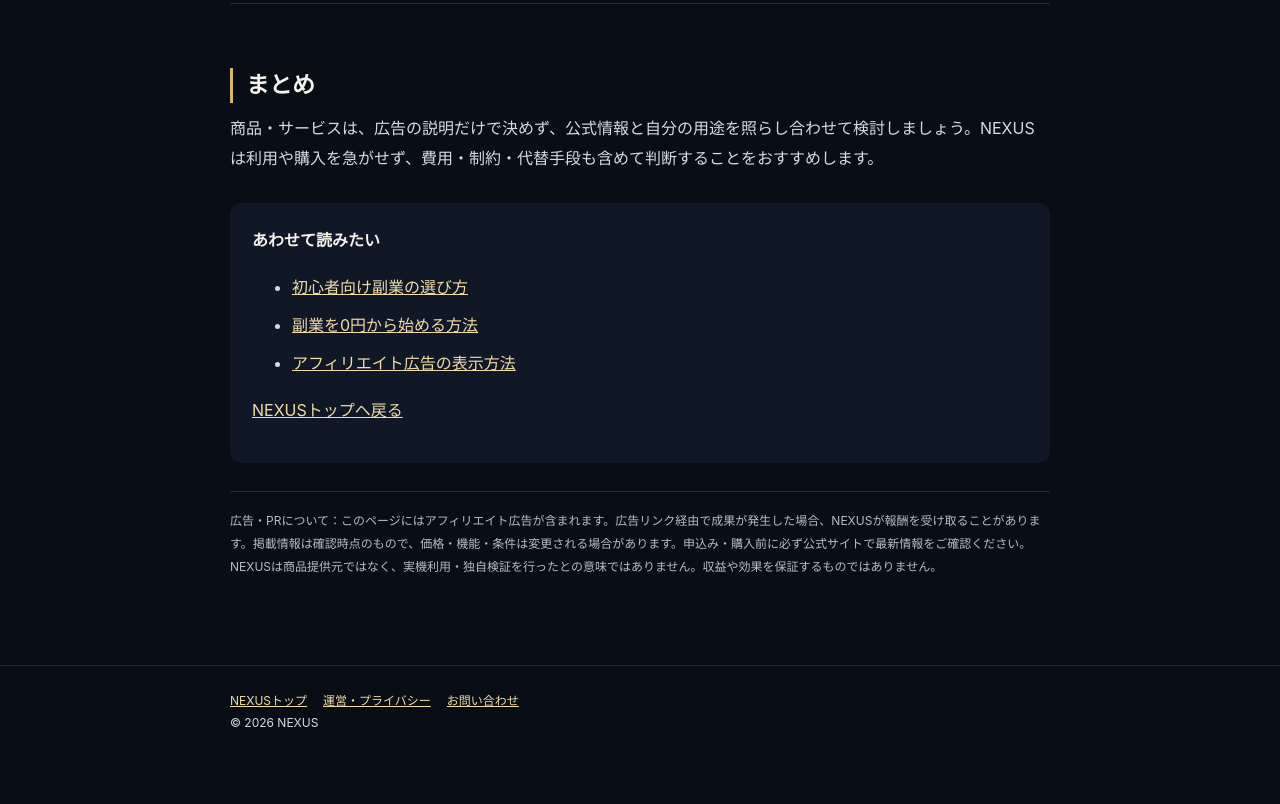
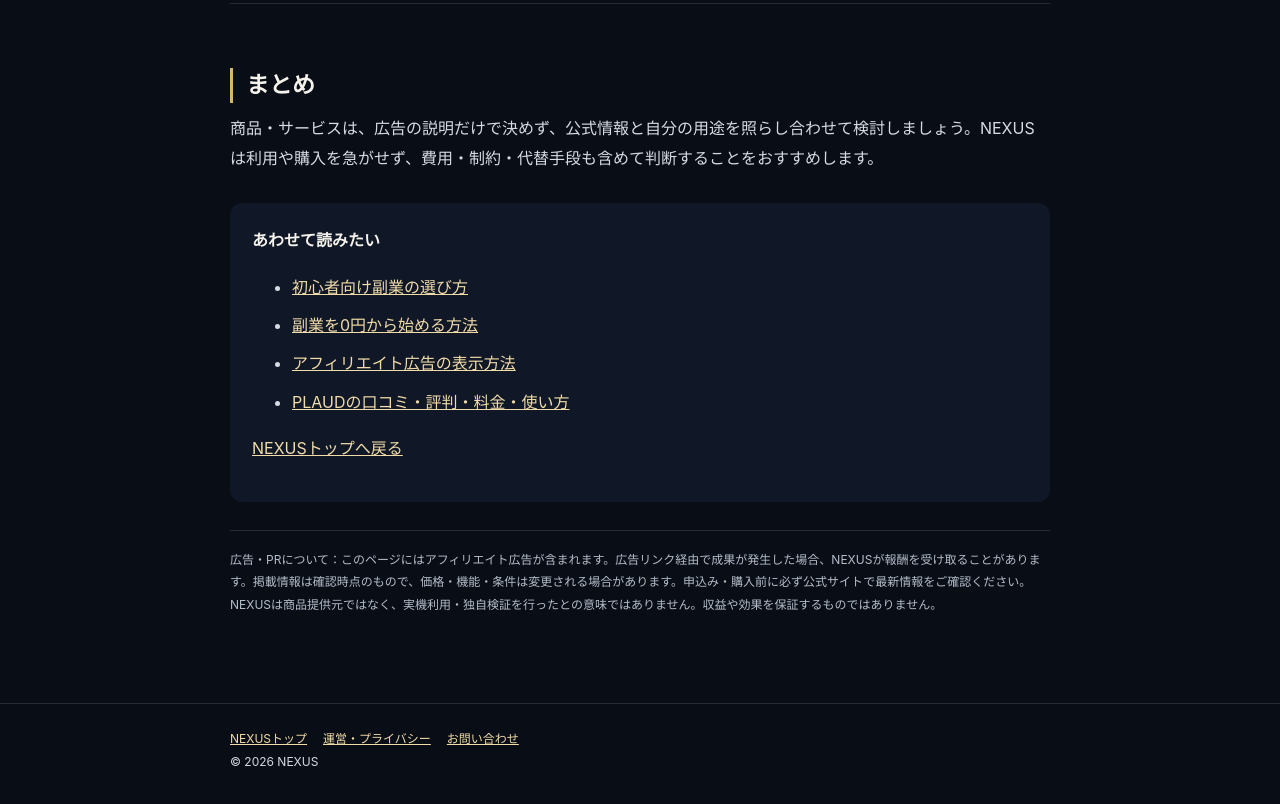
Before and after one commit to bakachinx53-max/my-homepage, a plain HTML site: page articles/switchbot-smart-home-guide.html in a window 1280 px wide. Shown: the part 3961-4765 px from the top of the page. Before the commit the page ends 4736 px from the top, so only its background shows below. Drawn offline with Linux system fonts and the light colour scheme.

Commit message:
Add relevant internal links to product guides

```diff
--- a/articles/switchbot-smart-home-guide.html
+++ b/articles/switchbot-smart-home-guide.html
@@ -54,7 +54,8 @@
 <div class="summary"><h2>まとめ</h2><p>商品・サービスは、広告の説明だけで決めず、公式情報と自分の用途を照らし合わせて検討しましょう。NEXUSは利用や購入を急がせず、費用・制約・代替手段も含めて判断することをおすすめします。</p></div>
 <div class="related"><strong>あわせて読みたい</strong><ul><li><a href="https://bakachinx53-max.github.io/my-homepage/articles/sidejob-how-to-choose.html">初心者向け副業の選び方</a></li>
 <li><a href="https://bakachinx53-max.github.io/my-homepage/articles/start-sidejob-no-cost.html">副業を0円から始める方法</a></li>
-<li><a href="https://bakachinx53-max.github.io/my-homepage/articles/affiliate-disclosure-guide.html">アフィリエイト広告の表示方法</a></li></ul><p><a href="https://bakachinx53-max.github.io/my-homepage/">NEXUSトップへ戻る</a></p></div>
+<li><a href="https://bakachinx53-max.github.io/my-homepage/articles/affiliate-disclosure-guide.html">アフィリエイト広告の表示方法</a></li>
+<li><a href="https://bakachinx53-max.github.io/my-homepage/articles/plaud-review-guide.html">PLAUDの口コミ・評判・料金・使い方</a></li></ul><p><a href="https://bakachinx53-max.github.io/my-homepage/">NEXUSトップへ戻る</a></p></div>
 <p class="disclosure">広告・PRについて：このページにはアフィリエイト広告が含まれます。広告リンク経由で成果が発生した場合、NEXUSが報酬を受け取ることがあります。掲載情報は確認時点のもので、価格・機能・条件は変更される場合があります。申込み・購入前に必ず公式サイトで最新情報をご確認ください。NEXUSは商品提供元ではなく、実機利用・独自検証を行ったとの意味ではありません。収益や効果を保証するものではありません。</p>
 </main>
 <footer><div class="wrap"><a href="https://bakachinx53-max.github.io/my-homepage/">NEXUSトップ</a><a href="https://bakachinx53-max.github.io/my-homepage/#privacy">運営・プライバシー</a><a href="https://bakachinx53-max.github.io/my-homepage/#contact">お問い合わせ</a><p>© 2026 NEXUS</p></div></footer>
```
